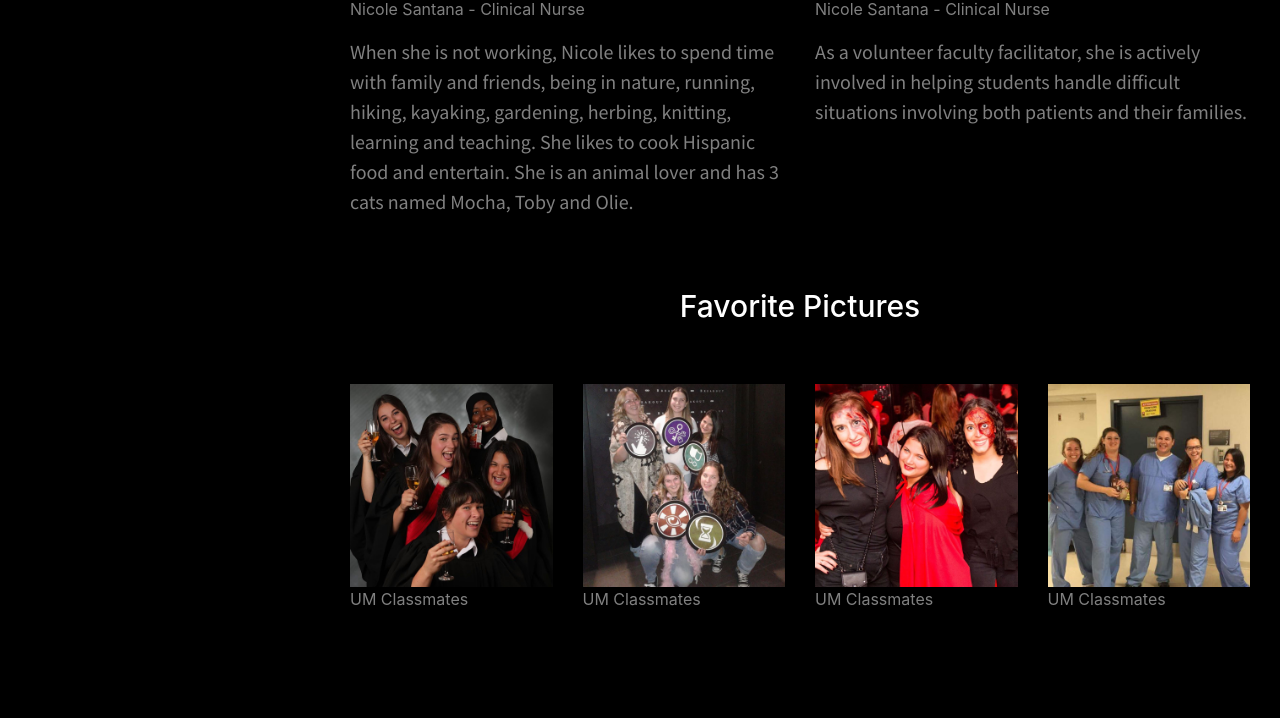
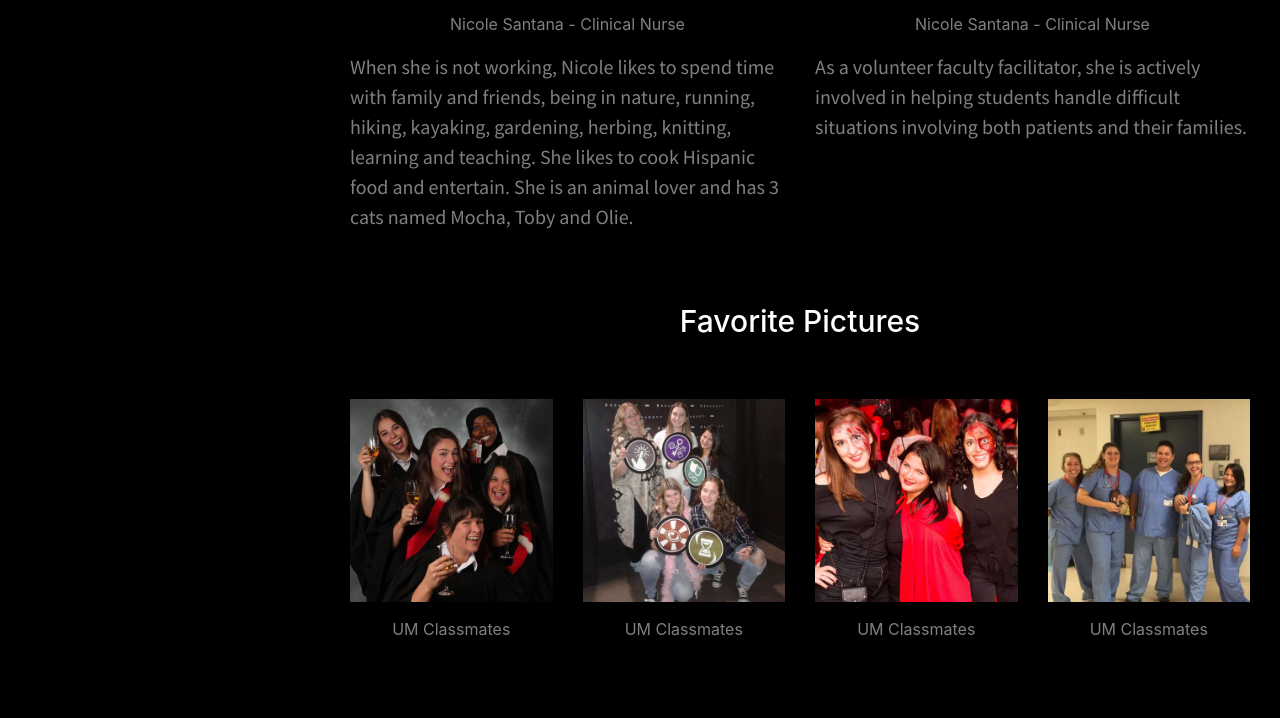
Before and after one commit to Wen-D/bioSite, a plain HTML site: page index.html in a window 1280 px wide. Shown: the part 1563-2281 px from the top of the page. Before the commit the page ends 2251 px from the top, so only its background shows below. Drawn offline with nearby package versions, Linux system fonts and the light colour scheme.

Commit message:
Figcaption styling
Text align center
top padding

```diff
--- a/style.css
+++ b/style.css
@@ -121,3 +121,7 @@ nav{
 .fas{
     padding-right: 15px;
 }
+figcaption{
+    text-align: center;
+    padding-top: 15px;
+}
```
